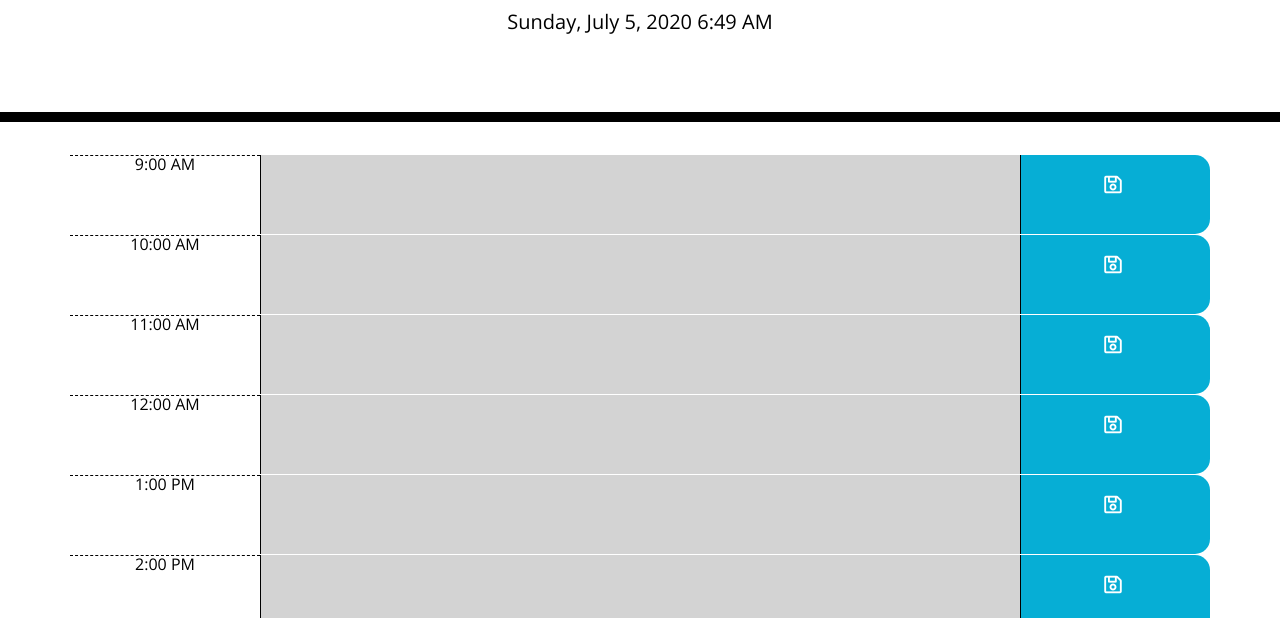
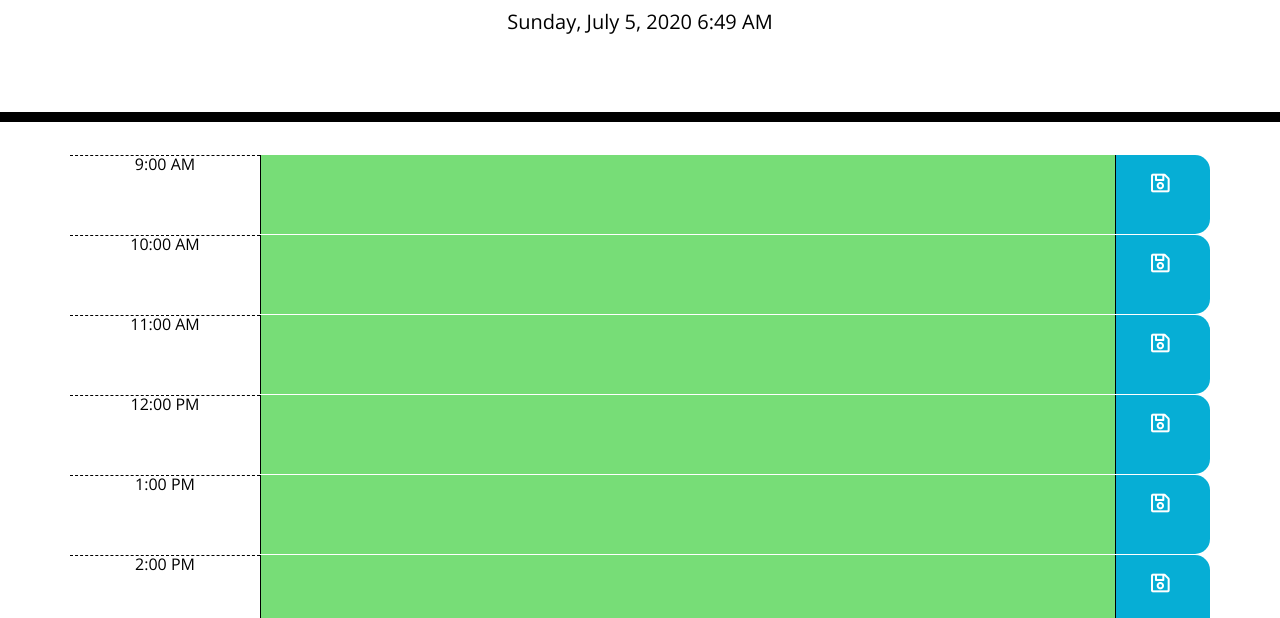
Before and after one commit to kimberlyj227/day-planner, a plain HTML site: page index.html in a window 1280 px wide. Shown: the part 182-800 px from the top of the page. Drawn offline with nearby package versions, Linux system fonts and the light colour scheme.

Commit message:
fixed some bugs in the code

```diff
--- a/assets/script.js
+++ b/assets/script.js
@@ -12,9 +12,12 @@ var date = moment().format("LLLL"); // displays current day and time
 var timeBlockDiv = $("#timeBlock"); // where time divs will go
 
 // time variables
-var currentHour = moment().hour("H"); // get time 24hr
-var time = 0;
-var displayTime=0;
+var currentHour = moment().hour(); // get time 24hr
+var time = 0; //use in changeTo12hr
+var displayTime = 0; // use in createTimeBlocks
+
+
+
 
 // event variables
 eventArr = [];
@@ -28,6 +31,7 @@ eventArr = [];
 function onLoad() {
     displayDate();
     createTimeBlocks();
+
     // getEvents();
 }
 
@@ -42,9 +46,11 @@ function displayDate() { // * working
 function changeTo12hr(hr) { // * working
     var ampm = "";
 
-
     if (hr > 12) {
         time = hr - 12;
+        ampm = "PM";
+    } else if (hr === 12) {
+        time = hr;
         ampm = "PM";
     } else {
         time = hr
@@ -54,53 +60,59 @@ function changeTo12hr(hr) { // * working
 }
 
 // determines past, present, future
-function determineTimeTense(hr) { // * working
+// function changeTimeClass(hr) { //
 
-    if (hr < currentHour) {
-        $("textarea").addClass("past");
-    }
-    else if (hr > currentHour) {
-        $("textarea").addClass("future");
-    }
-    else  {
-        $("textarea").addClass("present")
-    }
-}
+//     $("textarea").each(function(hr) {
+//         if (hr < currentHour) {
+//             $("textarea").addClass("past");
+//         } else if (hr > currentHour) {
+//             $("textarea").addClass("future");
+//         } else {
+//             $("textarea").addClass("present")
+//         }
+//     });
+// }
+
 
 // creates time blocks
 function createTimeBlocks() { // * working
 
-    for (var i=9; i <=17; i++) {
+    for (var i = 9; i <= 17; i++) {
 
         displayTime = changeTo12hr(i);
 
-        timeBlockDiv.append("<div class='row time-block'><div data-index='"+ i + "' class='hour col-md-2'>" + displayTime +"</div>" + "<textarea id = 'event' class = 'col-md-8'></textarea>" + "<div class= 'saveBtn col-md-2'> <i class= 'far fa-save'> </i> </div> </div>");
+        timeBlockDiv.append("<div class='row time-block'> <div class='hour col-md-2'>" + displayTime + "</div>" + "<textarea class = 'col-md-9' data-index = '" + i + "'> </textarea>" + "<div class= 'saveBtn col-md-1'> <i class= 'far fa-save fa-lg'> </i> </div> </div>");
 
-        determineTimeTense(i);
-
+        $("textarea").each(function(i) {
+            if (i < currentHour) {
+                $("textarea").addClass("past");
+            } else if (i > currentHour) {
+                $("textarea").addClass("future");
+            } else {
+                $("textarea").addClass("present")
+            }
+        });
     }
-
 }
 
 // ---- EVENT FUNCTIONS -----
 
 //! ahhh
 function saveEvent() {
-    var text = $("textarea#event").val();
-   console.log(text)
+
 
     newEvent = {
-       eventTime: $(".hour").text(),
-       eventDetails: text
-   }
+        eventTime: $(".hour").val(),
+        eventDetails: $("textarea").text()
+    }
 
-   eventArr.push(newEvent);
-   localStorage.setItem("event", JSON.stringify(eventArr));
+    eventArr.push(newEvent);
+    localStorage.setItem("planEvent", JSON.stringify(eventArr));
 
 }
 
 function getEvents() {
-    eventArr = JSON.parse(localStorage.getItem("event") || []);
+    eventArr = JSON.parse(localStorage.getItem("planEvent") || []);
 }
 
 
@@ -111,7 +123,7 @@ onLoad();
 // * click events
 
 // save event
-$(".saveBtn").click(function() {
+$(".saveBtn").click(function () {
 
     saveEvent();
 });
--- a/assets/style.css
+++ b/assets/style.css
@@ -45,17 +45,17 @@ textarea{
 
 .past {
   background-color: #d3d3d3;
-  color: white;
+  color: #000000;
 }
 
 .present {
   background-color: #ff6961;
-  color: white;
+  color: #000000;
 }
 
 .future {
   background-color: #77dd77;
-  color: white;
+  color: #000000;
 }
 
 .saveBtn {
@@ -64,14 +64,10 @@ textarea{
   border-bottom-right-radius: 15px;
   background-color: #06AED5;
   color: white;
+  padding: 20px;
+
 }
 
-.saveBtn {
-  vertical-align: center;
-  padding: 20px;
-  font-size: 20px;
-
-}
 
 .saveBtn i:hover {
   font-size: 25px;
```
Also changed, not shown: index.html (+1 -0 lines).
